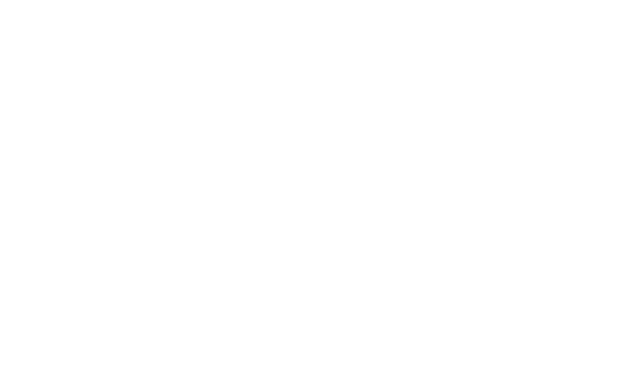
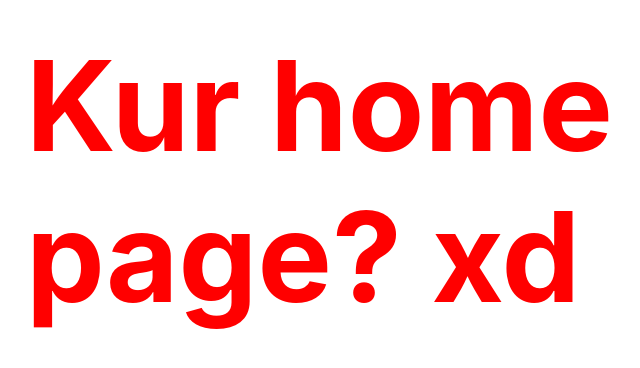
Before and after one commit to product-development-project/front-end, a React (Create React App) app: page / in a window 1280 px wide. Shown: the part 290-658 px from the top of the page, without its empty margins (294-934 px from the left). Built offline with nearby package versions, Linux system fonts and the light colour scheme.

Commit message:
Home page

```diff
--- a/src/App.js
+++ b/src/App.js
@@ -1,7 +1,19 @@
 import React from "react";
 
 function App() {
-  return null;
+
+  return (
+  <div style={{
+    fontWeight:'Bold',
+    fontSize:'125px',
+    top:'40%',
+    left:'25%',
+    position:'absolute',
+    color:'red'
+    }}>
+    Kur home page? xd
+  </div>
+  );
 }
 
 export default App;
```
